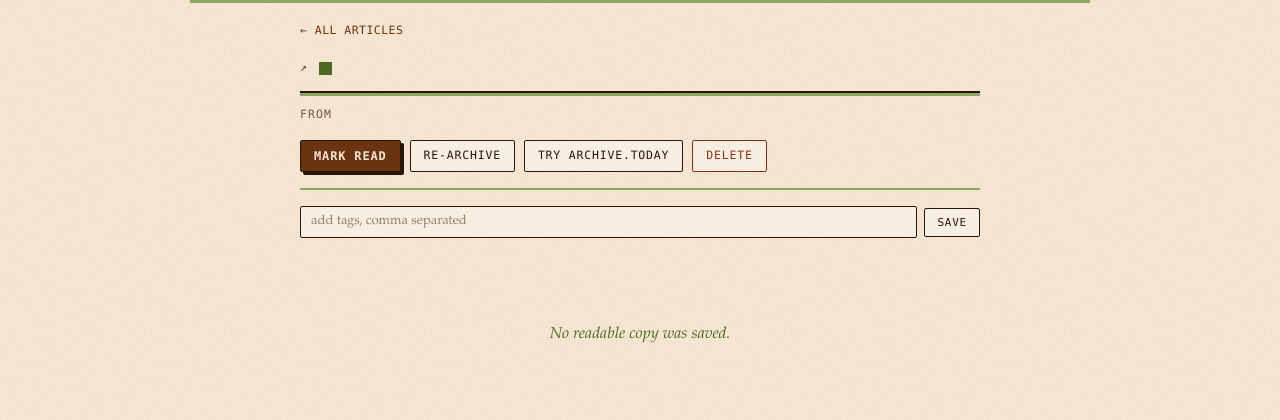
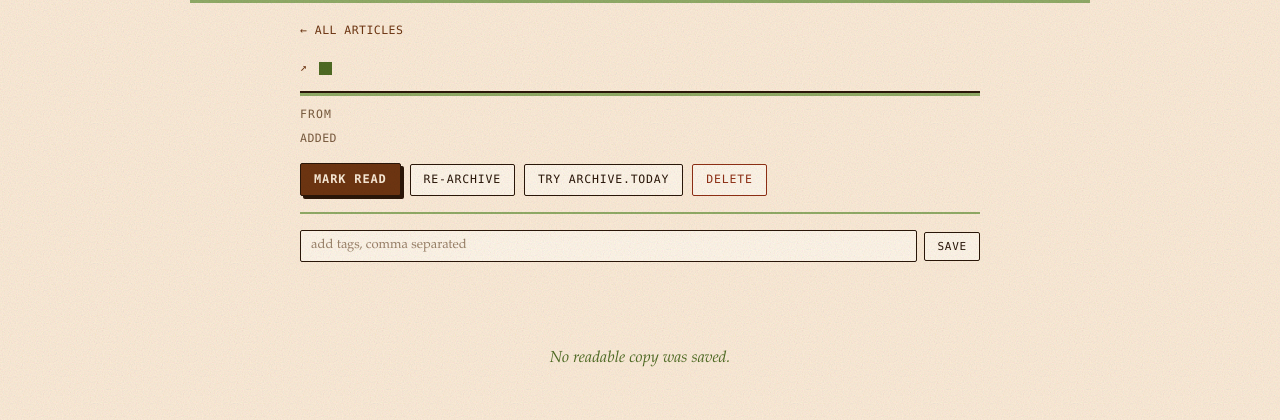
Before and after one commit to afriedman412/obomoboe, a Flask app: template src/templates/article.html in a window 1280 px wide. Shown: the part 80-500 px from the top of the page. Run offline with Flask 3, Linux system fonts and the light colour scheme; the template is opened without the code that fills it, so the values that code supplies are empty.

Commit message:
Show when an article was added and when it was read
read_at has been recorded since the first commit and never shown. Both
dates now sit under the source address, kept apart from the byline: the
byline states the article's own facts, this line is your history with it.
The read date only appears once there is one, and marking something unread
clears it, which set_status already did.

Co-Authored-By: Claude Opus 5 <noreply@anthropic.com>

```diff
--- a/src/static/style.css
+++ b/src/static/style.css
@@ -608,6 +608,20 @@ button.chip { cursor: pointer; font-family: var(--stencil); }
 .source a { color: var(--moss-deep); }
 .source a:hover { color: var(--umber); }
 
+/* Your history with the article, not the article's own facts. */
+.logged {
+  font-family: var(--stencil);
+  font-size: 11.5px;
+  letter-spacing: .04em;
+  text-transform: uppercase;
+  color: var(--muted);
+  display: flex;
+  flex-wrap: wrap;
+  gap: 4px 16px;
+  margin: 6px 0 0;
+}
+.logged__read { color: var(--moss-deep); }
+
 .toolbar {
   display: flex;
   flex-wrap: wrap;
--- a/src/templates/article.html
+++ b/src/templates/article.html
@@ -25,6 +25,15 @@
     <span>from</span>
     <a href="{{ article.original_url }}" target="_blank"
        rel="noreferrer noopener">{{ article.original_url }}</a>
+  </p>
+
+  {# When it entered the list and when you finished it -- your history with
+     the piece, kept apart from the byline, which describes the piece. #}
+  <p class="logged">
+    <span>added {{ article.added_at | humantime }}</span>
+    {% if article.read_at %}
+      <span class="logged__read">read {{ article.read_at | humantime }}</span>
+    {% endif %}
   </p>
 
   <div class="toolbar">
```
Also changed, not shown: tests/test_app.py (+31 -0 lines).
